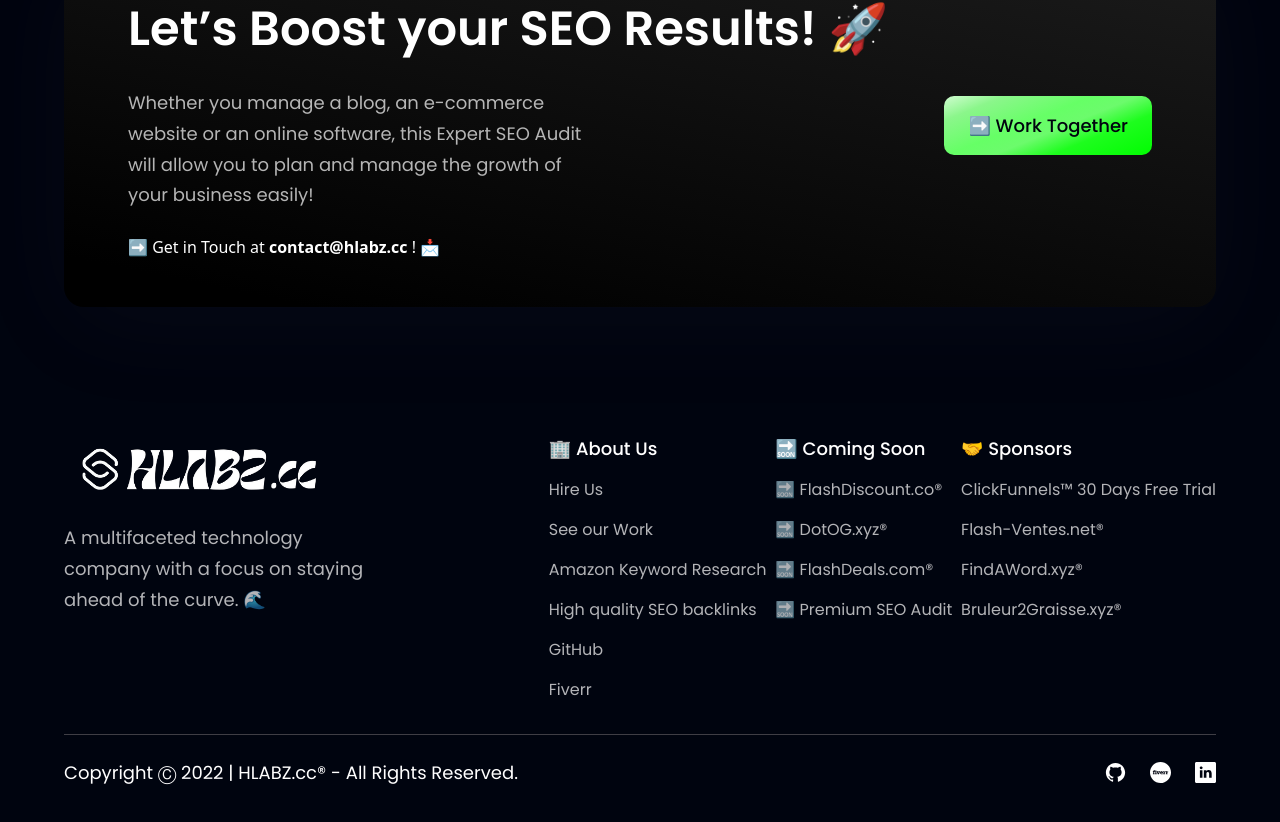
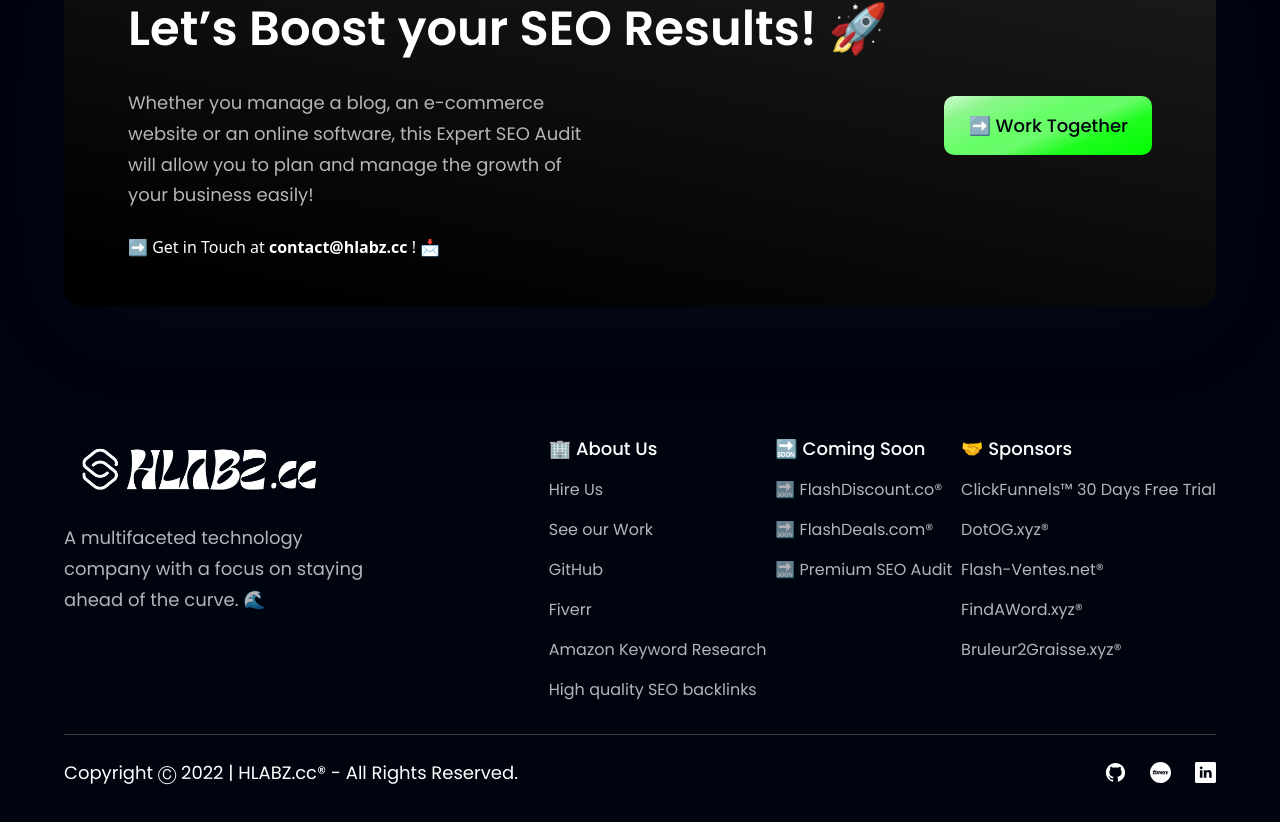
Before and after one commit to HLABZcc/HLABZ.cc, a React (Vite) app: page / in a window 1280 px wide. Shown: the part 3336-4158 px from the top of the page. Built offline with nearby package versions, Linux system fonts and the light colour scheme.

Commit message:
Update index.js

```diff
--- a/src/constants/index.js
+++ b/src/constants/index.js
@@ -98,6 +98,16 @@ export const footerLinks = [
         url: "https://github.com/HLABZcc",
       },
       {
+        name: "GitHub",
+        link: "https://github.com/HLABZcc",
+        url: "https://github.com/HLABZcc",
+      },
+      {
+        name: "Fiverr",
+        link: "https://www.fiverr.com/hlabzconsult",
+        url: "https://www.fiverr.com/hlabzconsult",
+      },
+      {
         name: "Amazon Keyword Research",
         link: "https://www.fiverr.com/hlabzconsult/do-long-tail-keyword-research-for-any-seo-niche",
         url: "https://www.fiverr.com/hlabzconsult/do-long-tail-keyword-research-for-any-seo-niche",
@@ -106,16 +116,6 @@ export const footerLinks = [
         name: "High quality SEO backlinks",
         link: "https://www.fiverr.com/hlabzconsult/do-high-quality-seo-backlinks",
         url: "https://www.fiverr.com/hlabzconsult/do-high-quality-seo-backlinks",
-      },
-      {
-        name: "GitHub",
-        link: "https://github.com/HLABZcc",
-        url: "https://github.com/HLABZcc",
-      },
-      {
-        name: "Fiverr",
-        link: "https://www.fiverr.com/hlabzconsult",
-        url: "https://www.fiverr.com/hlabzconsult",
       },
     ],
   },
@@ -126,11 +126,6 @@ export const footerLinks = [
         name: "🔜 FlashDiscount.co®",
         link: "https://flashdiscount.co/",
         url: "https://flashdiscount.co/",
-      },
-      {
-        name: "🔜 DotOG.xyz®",
-        link: "https://dotog.xyz/",
-        url: "https://dotog.xyz/",
       },
       {
         name: "🔜 FlashDeals.com®",
@@ -151,6 +146,11 @@ export const footerLinks = [
         name: "ClickFunnels™ 30 Days Free Trial",
         link: "https://www.yourfirstfunnel.com?cf_affiliate_id=3956973&affiliate_id=3956973",
         url: "https://www.yourfirstfunnel.com?cf_affiliate_id=3956973&affiliate_id=3956973",
+      },
+      {
+        name: "DotOG.xyz®",
+        link: "https://dotog.xyz/",
+        url: "https://dotog.xyz/",
       },
       {
         name: "Flash-Ventes.net®",
```
